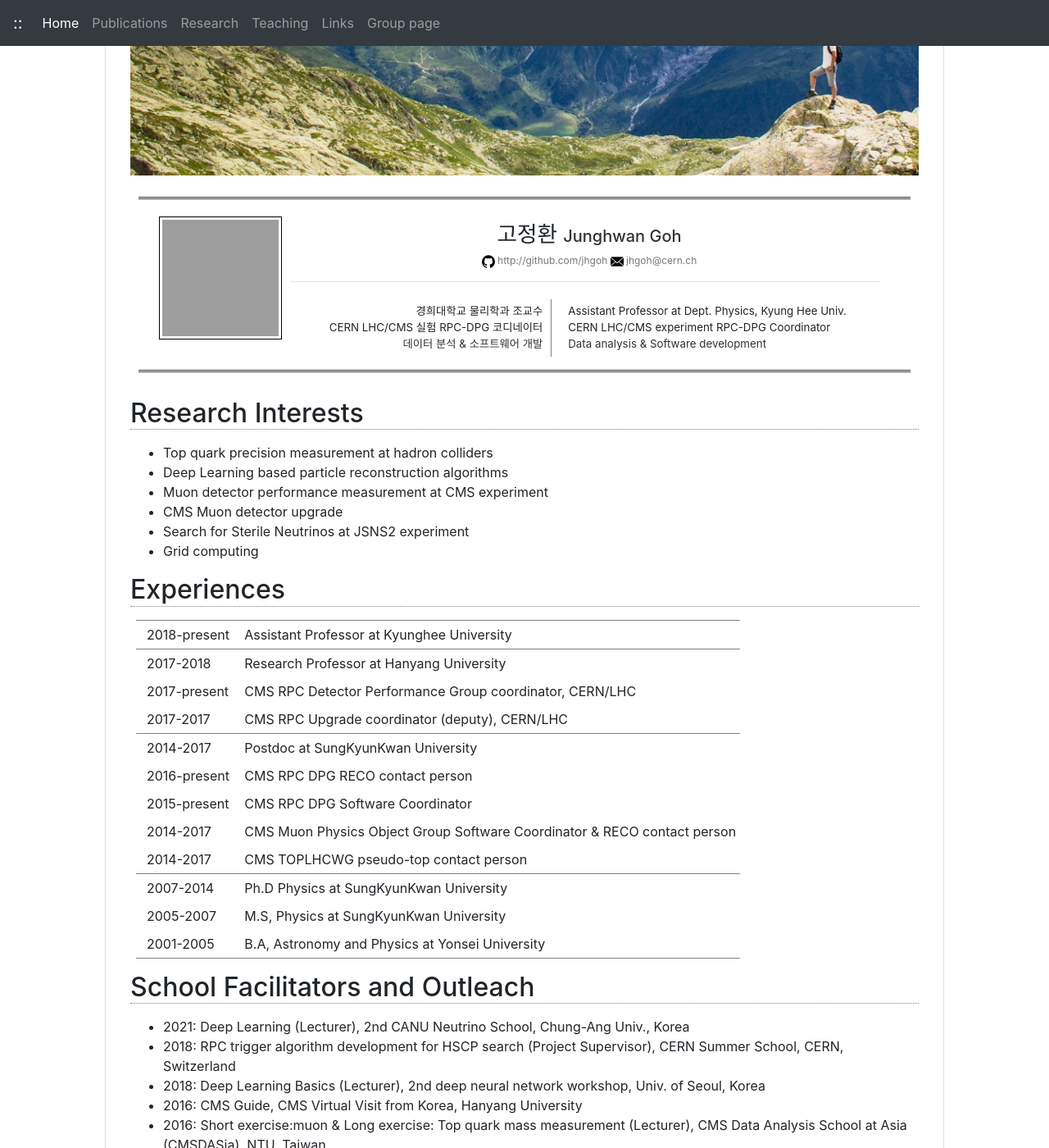
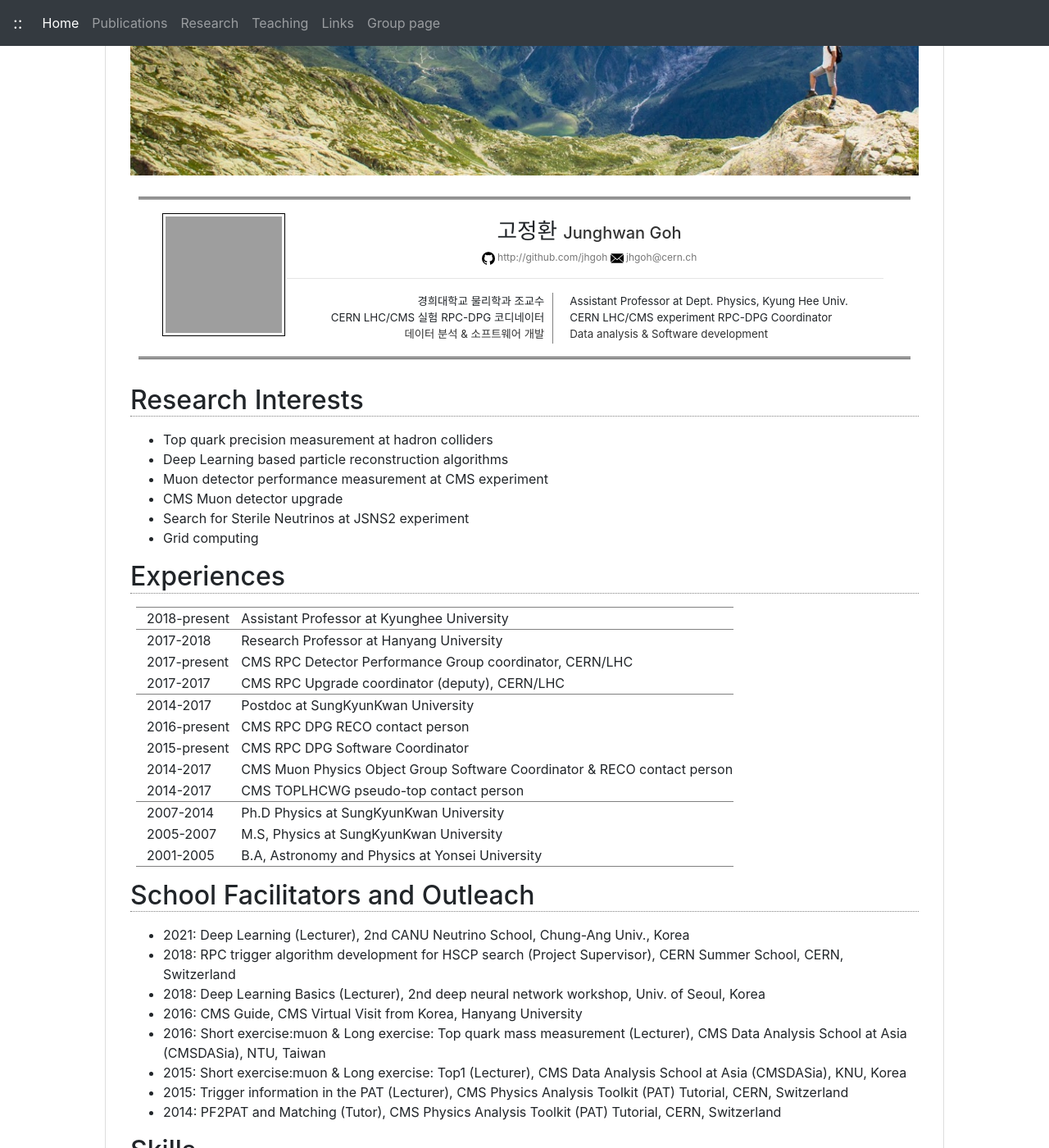
Before and after one commit to jhgoh/jhgoh.github.io, a Jekyll site: the page built from index.html, in a window 1280 px wide and 1400 px high, scrolled down 292 px. Shown: the whole window at 82% size. Built offline with Jekyll 4.4.1, drawn with Linux system fonts in a browser that asks for light colours; nearby versions of some CDN libraries; grey boxes are pictures that could not be loaded.

Commit message:
Update head.html

```diff
--- a/_includes/head.html
+++ b/_includes/head.html
@@ -26,9 +26,6 @@ h2 {
   border-bottom: 1px dotted grey;
   margin-top:5px;
 }
-td {
-  padding:5px;
-}
 </style>
 
 </head>
```
